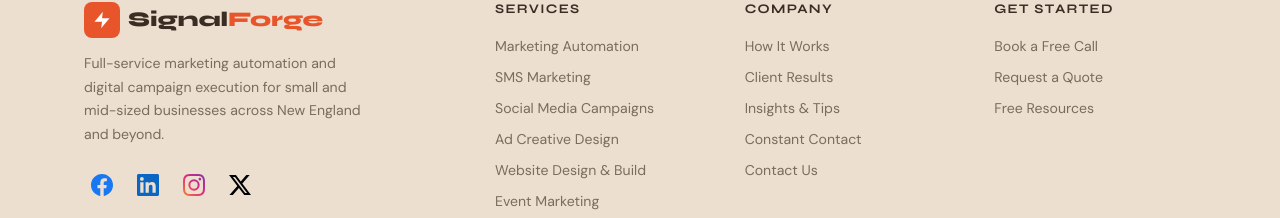
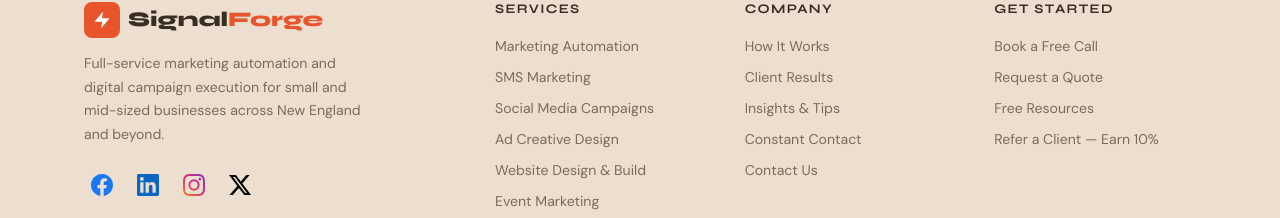
Before and after one commit to halojumper/SignalForge, a Next.js app: page / in a window 1280 px wide. Shown: the part 3747-3965 px from the top of the page. Built offline with nearby package versions, Linux system fonts and the light colour scheme.

Commit message:
Add referral link to footer

```diff
--- a/components/Footer.tsx
+++ b/components/Footer.tsx
@@ -81,6 +81,7 @@ export default function Footer() {
               <li><a href="https://calendly.com/signalforge-marketing" target="_blank" rel="noopener noreferrer">Book a Free Call</a></li>
               <li><Link href="/contact">Request a Quote</Link></li>
               <li><Link href="/insights">Free Resources</Link></li>
+              <li><Link href="/referral">Refer a Client — Earn 10%</Link></li>
             </ul>
          </div>
         </div>
```
